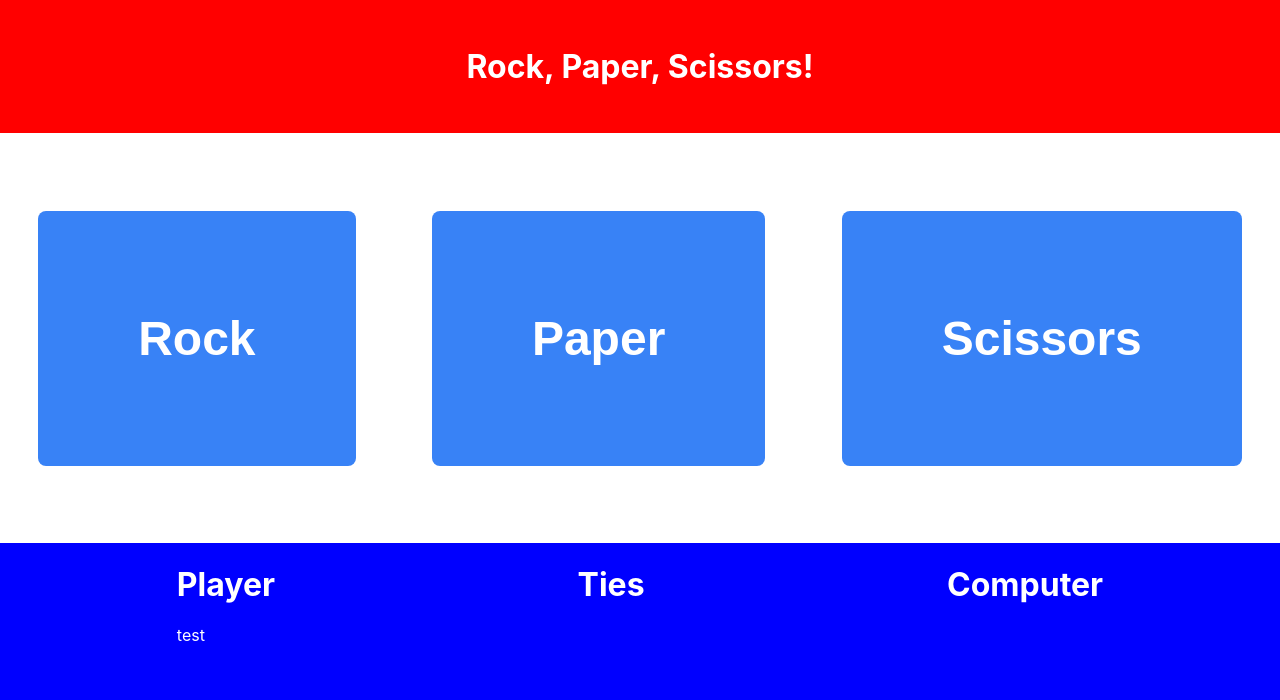
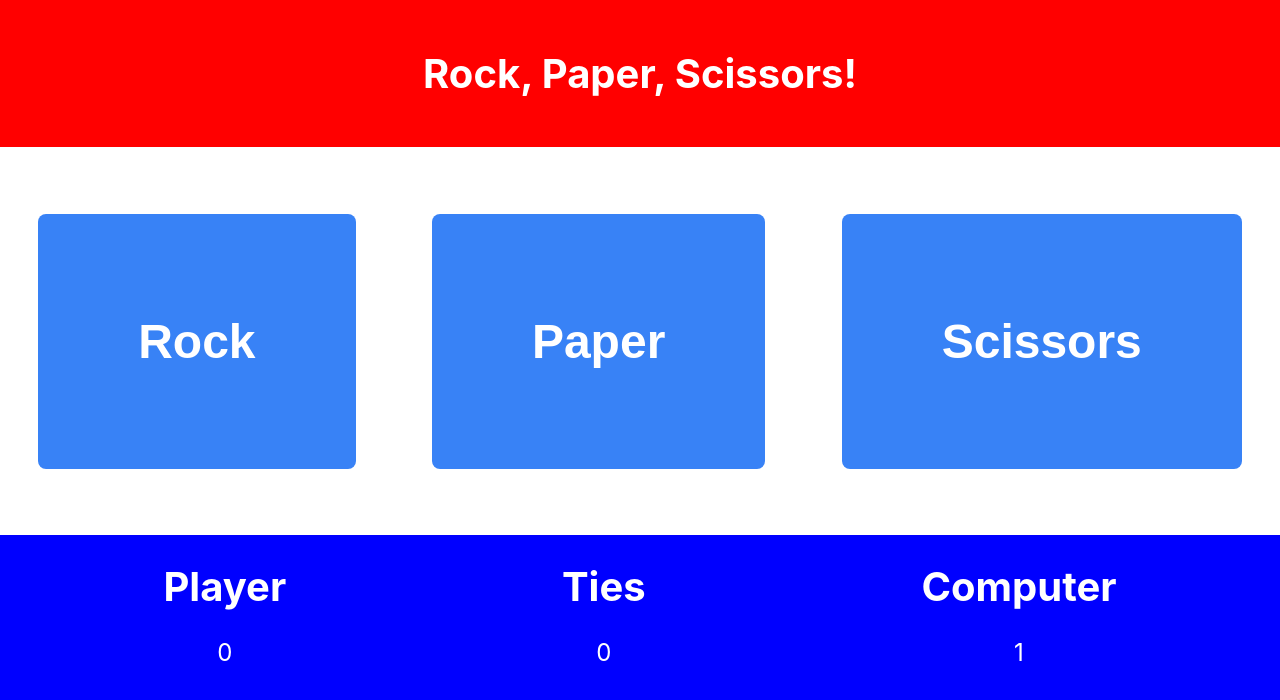
Before and after one commit to kennywlino/rock-paper-scissors, a plain HTML site: page index.html in a window 1280 px wide. Both pictures are taken after a click on the button "Rock". Drawn offline with Linux system fonts and the light colour scheme.

Commit message:
displayScore now working as expected; added CSS styling for scores.

```diff
--- a/javascript.js
+++ b/javascript.js
@@ -63,27 +63,19 @@ function disableButtons() {
     buttons.forEach((button) => button.disabled = true);
 }
 
-function displayScore(playerResult, totalScore) {
-//     const body = document.querySelector('body');
-//     if (!document.getElementById('score')) {
-//         let divScore = document.createElement('div');
-//         divScore.setAttribute('id', 'score');
-//         body.appendChild(divScore);
-//     }
-//     divScore = document.getElementById('score');
-//     divScore.textContent = `${playerResult}` + "\n" + JSON.stringify(totalScore);
-// }
-
-    divScore = document.getElementById('score');
-    divScore.querySelector('#player #player-score').textContent = "test";
-//     divScore.textContent = `${playerResult}` + "\n" + JSON.stringify(totalScore);
+function getWinner(totalScore) {
+    if (totalScore.player == 5) {
+        return "Player";
+    } else {
+        return "Computer"
+    }
 }
 
-function prettifyScore(totalScore) {
-    playerScore = totalScore['player'];
-    computerScore = totalScore['comp'];
-    tieScore = totalScore['tie'];
-    return '';
+function displayScore(playerResult, totalScore) {
+    divScore = document.getElementById('score');
+    divScore.querySelector('#player #player-score').textContent = totalScore.player;
+    divScore.querySelector('#tie #tie-score').textContent = totalScore.tie;
+    divScore.querySelector('#computer #computer-score').textContent = totalScore.comp;
 }
 
 function playRound(computerSelection, playerSelection) {
@@ -109,7 +101,8 @@ function playGame(totalScore) {
             displayScore(playerResult, totalScore);
             if(isEndGame()) {
                 disableButtons();
-                alert('gg');
+                winner = getWinner(totalScore);
+                alert(`GG! ${winner} wins`);
             }
         });
     });
--- a/style.css
+++ b/style.css
@@ -5,6 +5,10 @@ body {
     min-height: 100vh;
     flex-direction: column;
     color: white;
+}
+
+h1 {
+    font-size: 250%;
 }
 
 #header,
@@ -40,6 +44,21 @@ body {
     padding: 0% 2%;
 }
 
+#score #player,
+#score #tie,
+#score #computer {
+    display: flex;
+    flex-direction: column;
+    justify-content: center;
+    align-items: center;
+}
+
+#player-score,
+#tie-score,
+#computer-score {
+    font-size: x-large;
+}
+
 button {
     border: none;
     border-radius: 8px;
```
